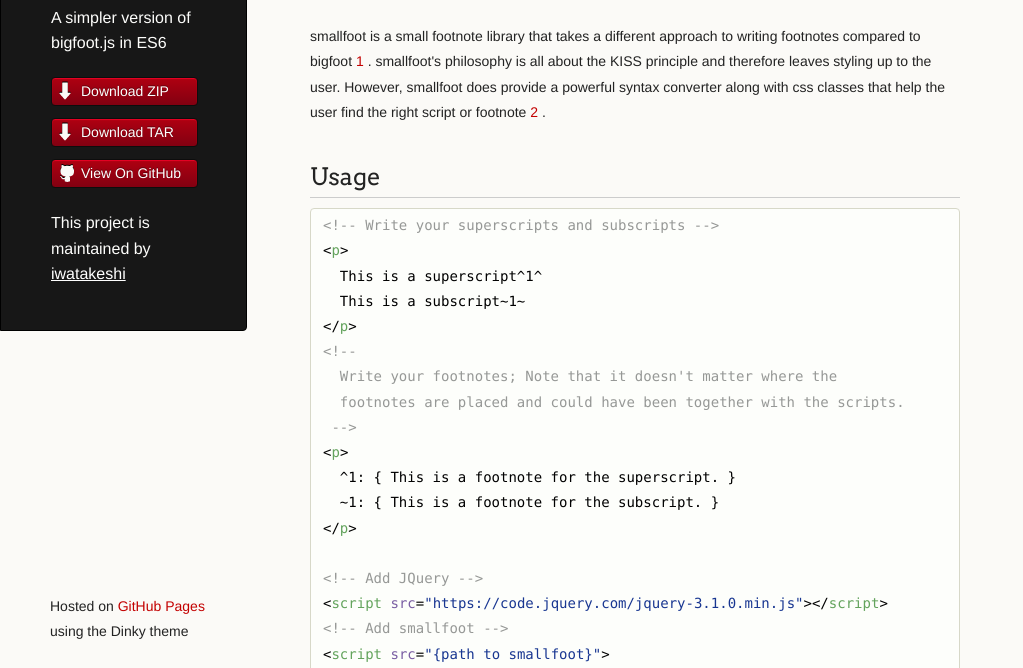
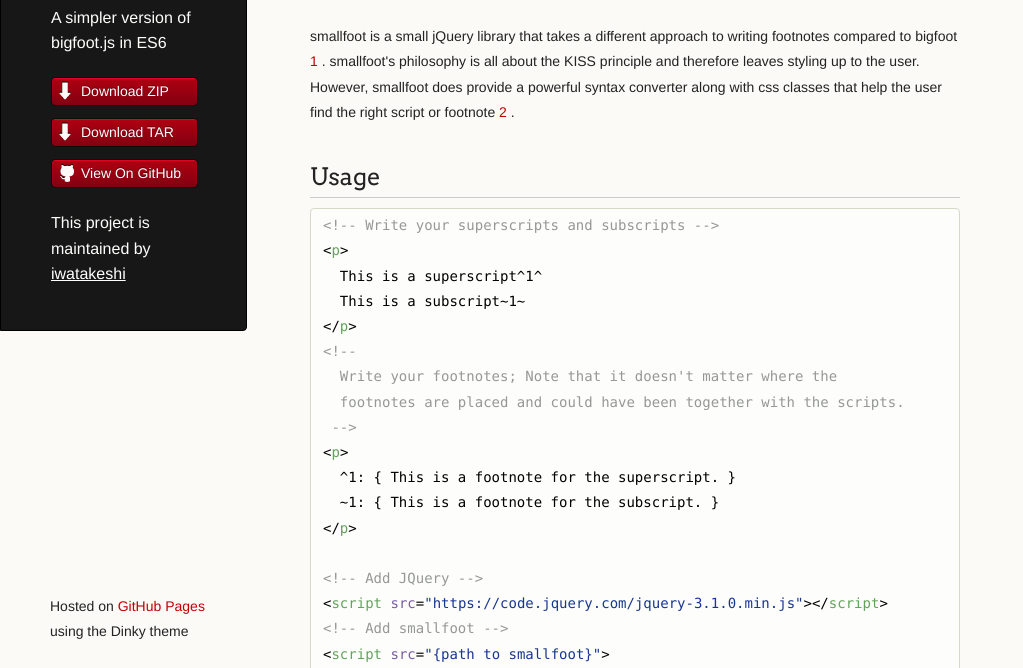
Before and after one commit to iwatakeshi/smallfoot, a plain HTML site: page index.html in a window 1280 px wide. Shown: the part 124-792 px from the top of the page, without its empty margins (0-1023 px from the left). Drawn offline with nearby package versions, Linux system fonts and the light colour scheme; some packages are replaced by stand-ins of ours; a script that the page names is missing.

Commit message:
:strawberry: Patch
Update description

```diff
--- a/index.html
+++ b/index.html
@@ -38,7 +38,7 @@
 <p>A simpler version of <a href="https://github.com/lemonmade/bigfoot">bigfoot.js</a> in ES6</p>
 
 <p>
-smallfoot is a small footnote library that takes a different approach to writing footnotes
+smallfoot is a small jQuery library that takes a different approach to writing footnotes
 compared to bigfoot^1^. smallfoot's philosophy is all about the KISS principle and therefore leaves styling
 up to the user. However, smallfoot does provide a powerful syntax converter along with css
 classes that help the user find the right script or footnote^2^.
```
